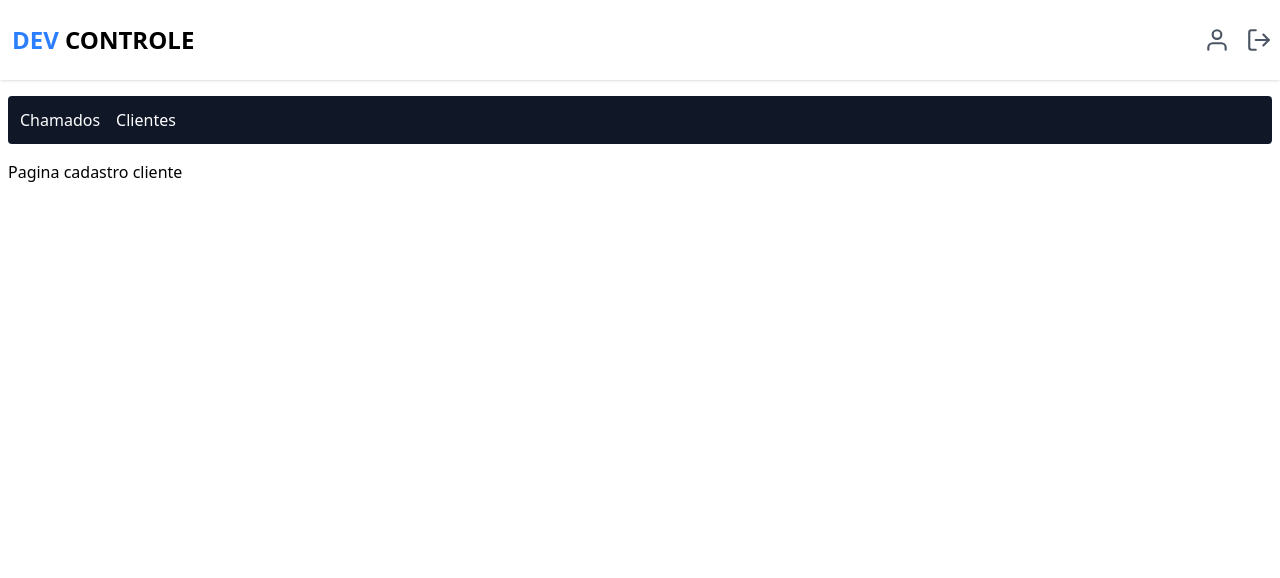
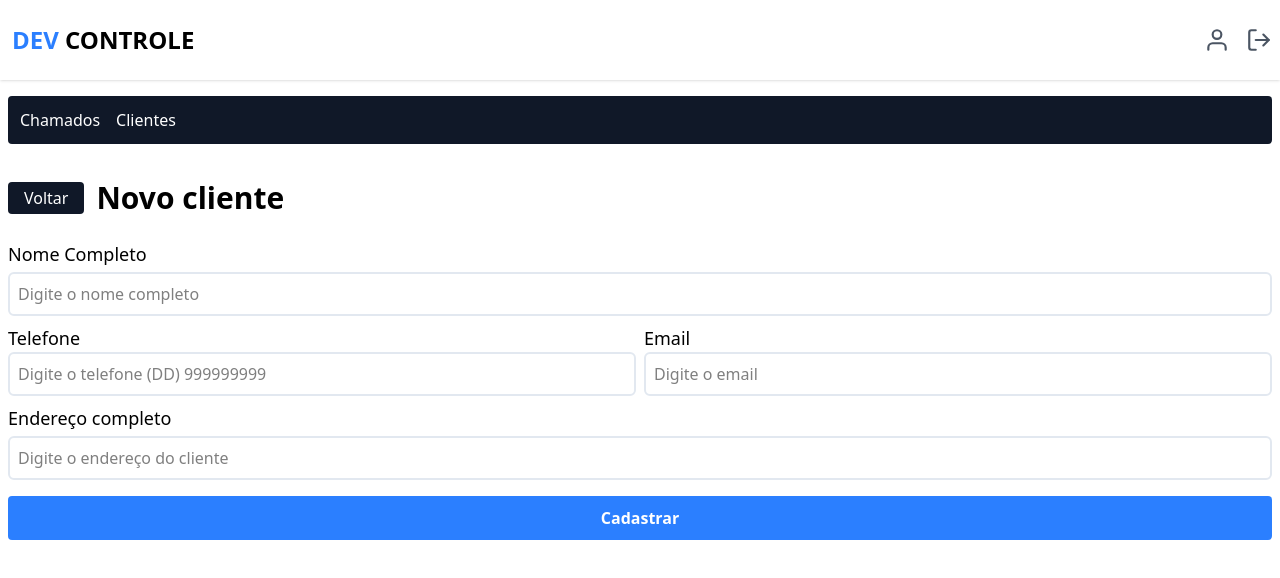
Before and after one commit to davidsnts/devcontrole, a Next.js app: page /dashboard/customer/new in a window 1280 px wide. Shown: the top 578 px of the page. Built offline with nearby package versions, Linux system fonts and the light colour scheme; no server answers; sample sign-in values are in the browser's storage.

Commit message:
Feat: Criando input personalizado

```diff
--- a/package.json
+++ b/package.json
@@ -9,6 +9,7 @@
   },
   "dependencies": {
     "@auth/prisma-adapter": "^2.11.1",
+    "@hookform/resolvers": "^5.2.2",
     "@prisma/adapter-pg": "^6.19.0",
     "@prisma/client": "6.19",
     "@prisma/extension-accelerate": "^2.0.2",
@@ -19,7 +20,9 @@
     "prisma": "6.19",
     "react": "19.2.0",
     "react-dom": "19.2.0",
-    "react-icons": "^5.5.0"
+    "react-hook-form": "^7.66.1",
+    "react-icons": "^5.5.0",
+    "zod": "^4.1.12"
   },
   "devDependencies": {
     "@tailwindcss/postcss": "^4",
--- /dev/null
+++ b/src/app/dashboard/customer/components/form/index.tsx
@@ -0,0 +1,88 @@
+"use client"
+import { useForm } from 'react-hook-form'
+import { z } from 'zod'
+import { zodResolver } from '@hookform/resolvers/zod'
+import Input from '@/components/input'
+
+const NewCostumerForm = () => {
+
+    const schema = z.object({
+        name: z.string().min(1, "O campo nome é obrigatório"),
+        email: z.string().email("Digite um email válido.").min(1, "O email é obrigatório"),
+        phone: z.string().refine((value) => {
+            return /^(?:\(\d{2}\)\s?)?\d{9}$/.test(value) || /^\d{2}\s\d{9}$/.test(value) || /^\d{11}$/.test(value)
+        }, {
+            message: " O número de telefone deve estar (DD) 999999999"
+        }),
+        address: z.string(),
+    })
+
+    type FormData = z.infer<typeof schema>
+
+    const { register, handleSubmit, formState: { errors } } = useForm<FormData>({
+        resolver: zodResolver(schema)
+    })
+
+function handleRegisterCostumer(data: FormData){
+    console.log(data)
+}
+
+    return (
+        <form onSubmit={handleSubmit(handleRegisterCostumer)} className='flex flex-col mt-6'>
+            <label className='mb-1 text-lg font-medium'>Nome Completo</label>
+
+            <Input
+                type="text"
+                name="name"
+                placeholder='Digite o nome completo'
+                error={errors.name?.message}
+                register={register}
+            />
+
+            <section className='flex sm:flex-row flex-col gap-2 my-2'>
+                <div className='flex-1'>
+                    <label className='mb-1 text-lg font-medium'>Telefone</label>
+
+                    <Input
+                        type="text"
+                        name="phone"
+                        placeholder='Digite o telefone (DD) 999999999'
+                        error={errors.phone?.message}
+                        register={register}
+                    />
+                </div>
+
+                <div className='flex-1'>
+                    <label className='mb-1 text-lg font-medium'>Email</label>
+
+                    <Input
+                        type="email"
+                        name="email"
+                        placeholder='Digite o email'
+                        error={errors.email?.message}
+                        register={register}
+                    />
+
+                </div>
+
+            </section>
+
+            <label className='mb-1 text-lg font-medium'>Endereço completo</label>
+
+            <Input
+                type="text"
+                name="address"
+                placeholder='Digite o endereço do cliente'
+                error={errors.address?.message}
+                register={register}
+            />
+
+            <button type="submit" className='bg-blue-500 my-4 px-2 h-11 rounded text-white font-bold'>
+                Cadastrar
+            </button>
+
+        </form>
+    )
+}
+
+export default NewCostumerForm
--- a/src/app/dashboard/customer/new/page.tsx
+++ b/src/app/dashboard/customer/new/page.tsx
@@ -1,12 +1,33 @@
 import Container from '@/components/container'
-import React from 'react'
+import { authOptions } from '@/lib/auth'
+import { getServerSession } from 'next-auth'
+import Link from 'next/link'
+import { redirect } from 'next/navigation'
+import NewCostumerForm from '../components/form'
 
-const NewCustomer = () => {
-  return (
-    <Container>
-        Pagina cadastro cliente
-    </Container>
-)
+const NewCustomer = async () => {
+
+    const session = await getServerSession(authOptions)
+
+    if (!session || !session.user) {
+        redirect('/');
+    }
+
+    return (
+        <Container>
+            <main className='flex flex-col mt-9 mb-2'>
+
+                <div className='flex items-center gap-3'>
+                    <Link className='bg-gray-900 px-4 py-1 text-white rounded' href={'/dashboard/costumer'}>Voltar</Link>
+                    <h1 className='text-3xl font-bold'>Novo cliente</h1>
+                </div>
+
+                <NewCostumerForm />
+
+
+            </main>
+        </Container>
+    )
 }
 
 export default NewCustomer
--- /dev/null
+++ b/src/components/input/index.tsx
@@ -0,0 +1,28 @@
+"use client"
+import { RegisterOptions, UseFormRegister } from 'react-hook-form';
+
+interface InputProps {
+    type: string;
+    placeholder: string;
+    name: string;
+    register: UseFormRegister<any>;
+    error?: string;
+    rules?: RegisterOptions
+}
+
+const Input = ({ name, placeholder, type, register, rules, error }: InputProps) => {
+    return (
+        <>
+            <input className='w-full border-2 border-slate-200 rounded-md h-11 px-2'
+                placeholder={placeholder}
+                type={type}
+                {...register(name, rules)}
+                id={name}
+
+            />
+            {error && <p className='text-red-500 my-1'>{error}</p>}
+        </>
+    )
+}
+
+export default Input
```
Also changed, not shown: 1 other file (tests, documents, lock files or other folders).
